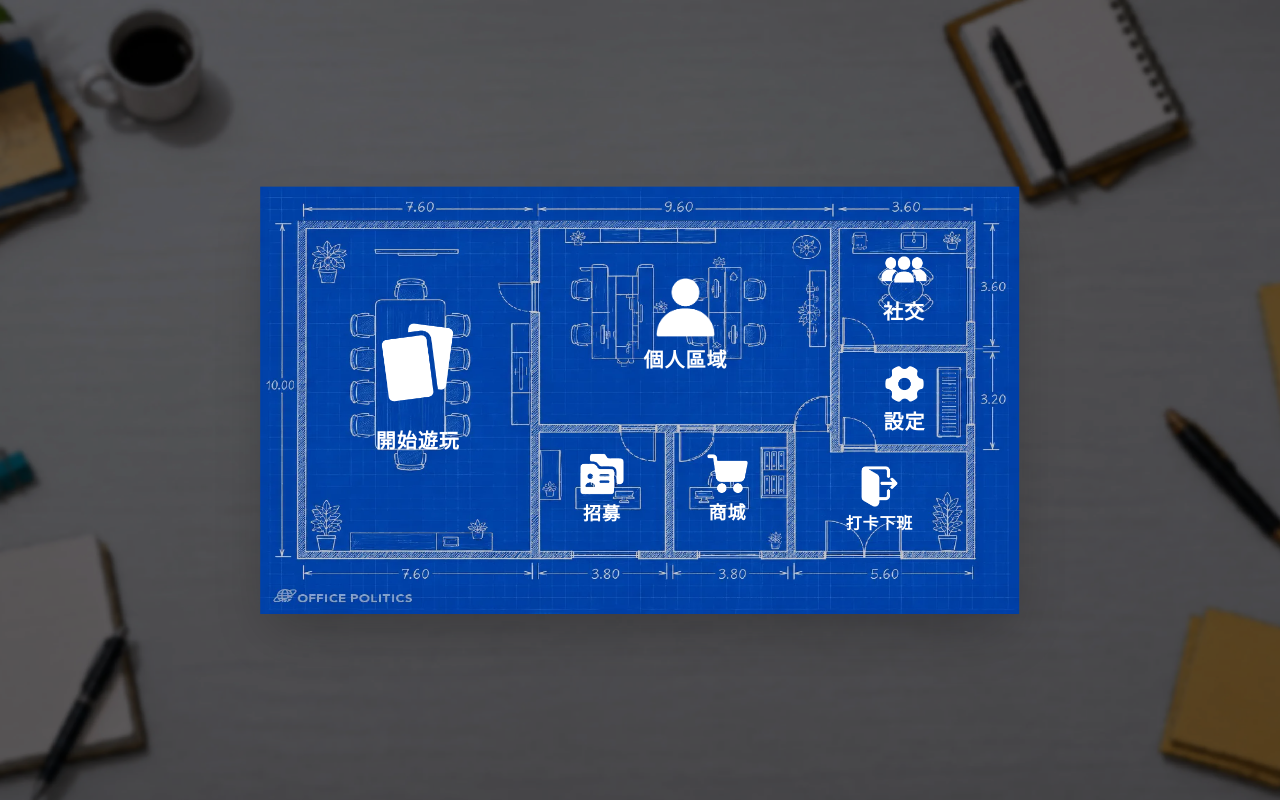
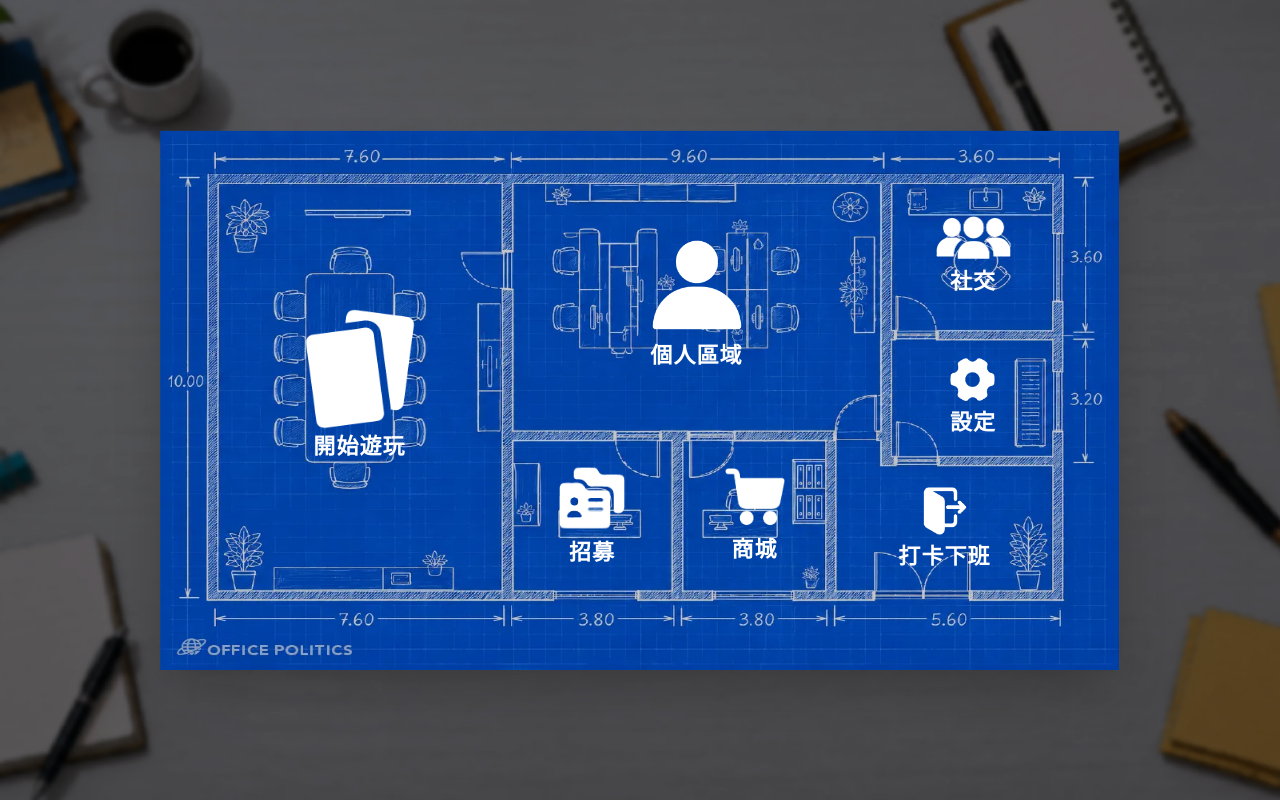
Before and after one commit to Office-Politics-Game/Office-Politics-Game, a Vue app: page /lobby in a window 1280 px wide. Built offline with nearby package versions, Linux system fonts and the light colour scheme.

Commit message:
style: Lobby hover 調整 RWD調整

```diff
--- a/src/assets/styles/main.css
+++ b/src/assets/styles/main.css
@@ -143,11 +143,11 @@ button {
     border-(--brand-primary)
     bg-(--brand-active)
     text-white
-    shadow-[0_10px_24px_rgba(70,85,99,0.24)]
+    /* shadow-[0_10px_24px_rgba(70,85,99,0.24)] */
     hover:border-(--brand-hover)
     hover:bg-(--brand-hover)
     hover:text-white
-    hover:shadow-[0_10px_24px_rgba(0,70,244,0.24)]
+    /* hover:shadow-[0_10px_24px_rgba(0,70,244,0.24)] */
     focus-visible:outline-0
     focus-visible:shadow-[0_0_0_4px_var(--brand-focus)];
   }
--- a/src/components/login/LoginContent.vue
+++ b/src/components/login/LoginContent.vue
@@ -159,7 +159,7 @@ const emit = defineEmits(["close"]);
 }
 
 .login-title {
-  @apply text-[var(--brand-active)] text-[var(--text-xl)] tracking-normal;
+  @apply text-[var(--brand-navy)] text-xl tracking-normal;
 }
 
 .login-input {
--- a/src/views/Lobby.vue
+++ b/src/views/Lobby.vue
@@ -9,87 +9,108 @@
       <div class="absolute inset-0 bg-black/45"></div>
 
       <section
-        class="relative w-[80vw] max-w-[760px] aspect-[16/9] bg-[length:100%_100%] bg-center shadow-2xl"
+        class="relative h-81 w-144 bg-[length:100%_100%] bg-center shadow-2xl lg:h-135 lg:w-240"
         :style="{ backgroundImage: `url(${menuBg})` }"
       >
         <!-- 開始遊玩 -->
         <button
-          class="menu-btn gap-6 left-[6%] top-[10%] w-[29.5%] h-[75%]"
+          class="menu-btn left-[35px] top-[32px] h-[244px] w-[170px] gap-6 lg:left-[58px] lg:top-[53px] lg:h-[407px] lg:w-[283px]"
           @click="$router.push('/game-menu')"
         >
+          <div class="btn-content">
             <img
               src="../assets/images/icon-card.png"
               alt="開始遊玩"
-            class="w-[35%] h-auto object-contain"
+              class="h-auto w-[78px] object-contain lg:w-[120px]"
             />
-          <span class="text-[20px] font-bold tracking-wider">開始遊玩</span>
+            <span class="text-lg font-bold tracking-wider">開始遊玩</span>
+          </div>
         </button>
 
         <!-- 個人區域 -->
         <button
-          class="menu-btn left-[36.5%] top-[10%] w-[39%] h-[45.5%]"
+          class="menu-btn left-[212px] top-[32px] h-[148px] w-[220px] lg:left-[353px] lg:top-[53px] lg:h-[247px] lg:w-[367px]"
           @click="$router.push('/friend')"
         >
+          <div class="btn-content">
             <img
               src="../assets/images/icon-personal.png"
               alt="個人區域"
-            class="w-[20%] h-auto object-contain"
+              class="h-auto w-[59px] object-contain lg:w-[90px]"
             />
-          <span class="text-[20px] font-bold mt-2 tracking-wider"
-            >個人區域</span
-          >
+            <span class="text-lg font-bold mt-2 tracking-wider">個人區域</span>
+          </div>
         </button>
 
         <!-- 社交 -->
-        <button class="menu-btn left-[76%] top-[10%] w-[17.5%] h-[27%]">
+        <button
+          class="menu-btn right-[40px] top-[32px] h-[88px] w-[96px] lg:right-[67px] lg:top-[53px] lg:h-[147px] lg:w-[160px]"
+        >
+          <div class="btn-content">
             <img
               src="../assets/images/icon-social.png"
               alt="社交"
-            class="w-[35%] h-auto object-contain"
+              class="h-auto w-[47px] object-contain lg:w-[75px]"
             />
-          <span class="text-[20px] font-bold mt-1 tracking-wider">社交</span>
+            <span class="text-lg font-bold mt-1 tracking-wider">社交</span>
+          </div>
         </button>
 
         <!-- 設定 -->
-        <button class="menu-btn left-[76.3%] top-[39%] w-[17%] h-[22.5%]">
+        <button
+          class="menu-btn right-[40px] top-[126px] h-[70px] w-[96px] lg:right-[67px] lg:top-[210px] lg:h-[117px] lg:w-[160px]"
+        >
+          <div class="btn-content">
             <img
               src="../assets/images/icon-setting.png"
               alt="設定"
-            class="w-[30%] h-auto object-contain"
+              class="h-auto w-[30px] object-contain lg:w-[45px]"
             />
-          <span class="text-[20px] font-bold mt-1 tracking-wider">設定</span>
+            <span class="text-lg font-bold mt-1 tracking-wider">設定</span>
+          </div>
         </button>
 
         <!-- 招募 -->
-        <button class="menu-btn left-[36%] top-[57%] w-[18%] h-[28%]">
+        <button
+          class="menu-btn left-[212px] bottom-[47px] h-[90px] w-[95px] lg:left-[353px] lg:bottom-[78px] lg:h-[150px] lg:w-[158px]"
+        >
+          <div class="btn-content">
             <img
               src="../assets/images/icon-recruit.png"
               alt="招募"
-            class="w-[32%] h-auto object-contain"
+              class="h-auto w-[44px] object-contain lg:w-[66px]"
             />
-          <span class="text-[18px] font-bold mt-1 tracking-wider">招募</span>
+            <span class="text-lg font-bold mt-1 tracking-wider">招募</span>
+          </div>
         </button>
 
         <!-- 商城 -->
-        <button class="menu-btn left-[53%] top-[57%] w-[17%] h-[28%]">
+        <button
+          class="menu-btn left-[314px] bottom-[47px] h-[90px] w-[86px] lg:left-[523px] lg:bottom-[78px] lg:h-[150px] lg:w-[143px]"
+        >
+          <div class="btn-content">
             <img
               src="../assets/images/icon-mall.png"
               alt="商城"
-            class="w-[32%] h-auto object-contain"
+              class="h-auto w-[41px] object-contain lg:w-[60px]"
             />
-          <span class="text-[18px] font-bold mt-1 tracking-wider">商城</span>
+            <span class="text-lg font-bold mt-1 tracking-wider">商城</span>
+          </div>
         </button>
 
         <!-- 打卡下班 -->
-        <button class="menu-btn left-[70%] top-[62%] w-[23%] h-[23%]">
+        <button
+          class="menu-btn right-[40px] bottom-[47px] h-[74px] w-[130px] lg:right-[67px] lg:bottom-[78px] lg:h-[123px] lg:w-[217px]"
+          @click="$router.push('/')"
+        >
+          <div class="btn-content">
             <img
               src="../assets/images/icon-quit.png"
               alt="打卡下班"
-            class="w-[23%] h-auto object-contain"
+              class="h-auto w-[32px] object-contain lg:w-[48px]"
             />
-          <span class="text-[16px] font-bold mt-1 tracking-wider"
-            >打卡下班</span
-          >
+            <span class="text-lg font-bold mt-1 tracking-wider">打卡下班</span>
+          </div>
         </button>
       </section>
     </div>
@@ -104,6 +125,7 @@ import menuBg from "@/assets/images/menu.webp";
 <style scoped>
 .menu-btn {
   position: absolute;
+  overflow: visible;
   color: white;
   display: flex;
   flex-direction: column;
@@ -112,7 +134,38 @@ import menuBg from "@/assets/images/menu.webp";
   transition: 0.2s;
 }
 
-.menu-btn:hover {
-  background-color: rgba(39, 35, 35, 0.12);
+.menu-btn::before {
+  content: "";
+  position: absolute;
+  inset: 0;
+  z-index: 0;
+  opacity: 0;
+  pointer-events: none;
+  transition: opacity 0.3s;
+}
+
+.menu-btn img,
+.menu-btn span {
+  position: relative;
+  z-index: 1;
+}
+
+.menu-btn:hover::before {
+  opacity: 1;
+  mix-blend-mode: difference;
+  backdrop-filter: saturate(0);
+  background-color: rgb(120, 120, 120);
+  -webkit-backdrop-filter: saturate(0);
+}
+.btn-content {
+  transition-property: transform;
+  transition-duration: 200ms;
+  transition-timing-function: cubic-bezier(0.4, 0, 0.2, 1);
+  display: flex;
+  flex-direction: column;
+  align-items: center;
+}
+.menu-btn:hover .btn-content {
+  transform: scale(1.03);
 }
 </style>
```
Also changed, not shown: src/assets/images/icon-setting.png, src/assets/images/icon-social.png. Lines whose indentation alone changed are shown as unchanged.
